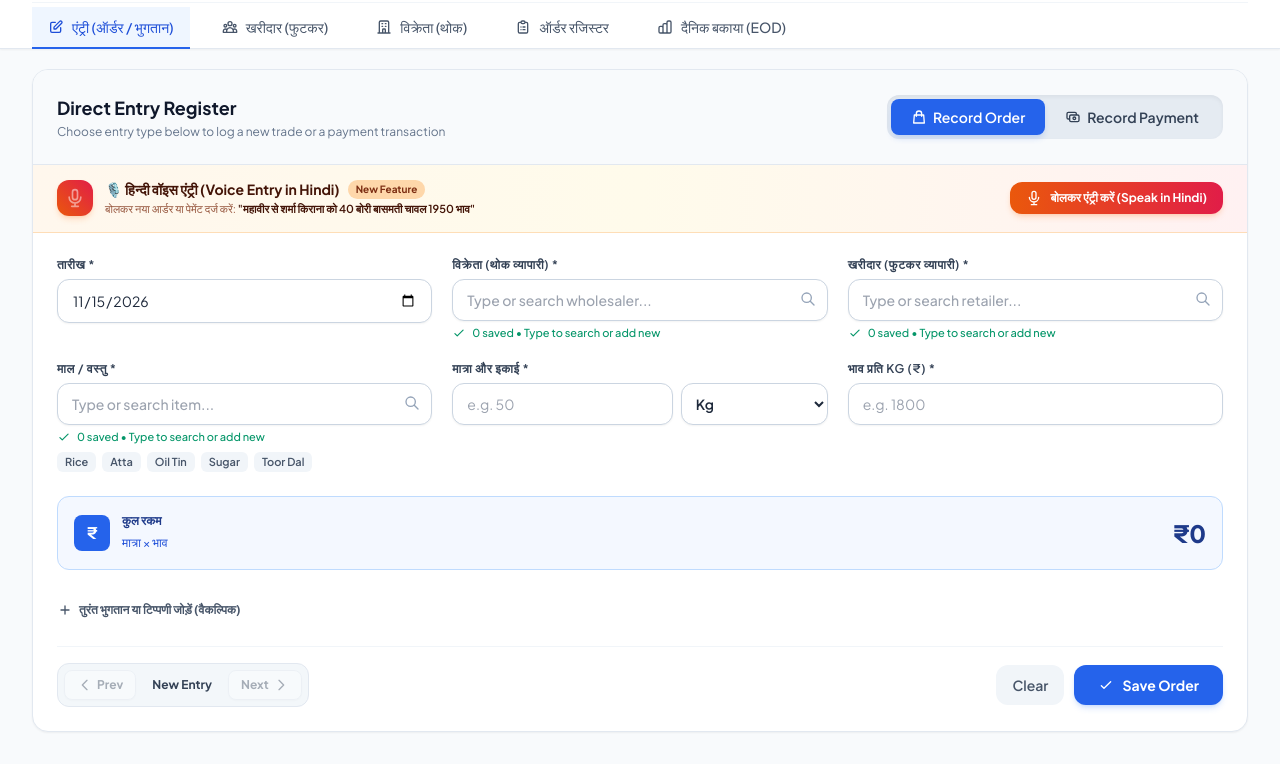
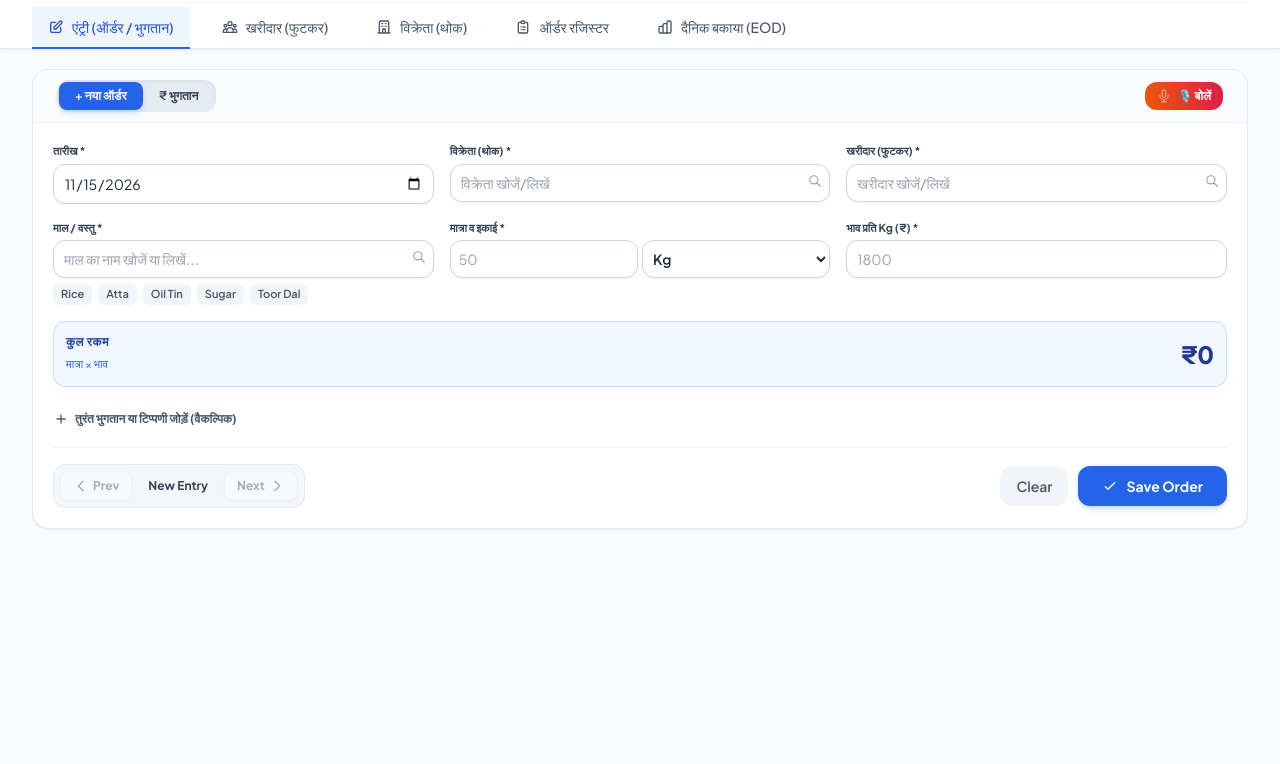
Before and after one commit to guptaratnesh/brokerapp, a plain HTML site: page index.html in a window 1280 px wide. Shown: the part 62-826 px from the top of the page. After the commit the page ends 800 px from the top, so only its background shows below. Drawn offline with nearby package versions, Linux system fonts and the light colour scheme.

Commit message:
Add files via upload

```diff
--- a/index.html
+++ b/index.html
@@ -104,23 +104,7 @@
   <!-- MAIN APP CONTAINER -->
   <main class="flex-1 max-w-7xl w-full mx-auto px-3 sm:px-6 lg:px-8 py-4 sm:py-5 pb-24 md:pb-8 overflow-x-hidden">
 
-    <!-- Mobile Quick Dues Strip (Visible on Mobile/Tablet) -->
-    <div class="grid grid-cols-2 gap-3 mb-5 md:hidden">
-      <div class="bg-emerald-50 border border-emerald-200 rounded-2xl p-3 flex items-center justify-between shadow-sm">
-        <div>
-          <span class="text-[10px] uppercase font-bold text-emerald-700 block tracking-wider">खरीदारों से लेना</span>
-          <span id="mobile-receivable" class="text-base font-extrabold text-emerald-900">₹0</span>
-        </div>
-        <div class="w-2.5 h-2.5 rounded-full bg-emerald-500 animate-pulse"></div>
-      </div>
-      <div class="bg-rose-50 border border-rose-200 rounded-2xl p-3 flex items-center justify-between shadow-sm">
-        <div>
-          <span class="text-[10px] uppercase font-bold text-rose-700 block tracking-wider">विक्रेताओं को देना</span>
-          <span id="mobile-payable" class="text-base font-extrabold text-rose-900">₹0</span>
-        </div>
-        <div class="w-2.5 h-2.5 rounded-full bg-rose-500"></div>
-      </div>
-    </div>
+
 
     <!-- ======================================================== -->
     <!-- VIEW 1: DATA ENTRY (TOGGLE BETWEEN ORDER & PAYMENT FORM) -->
@@ -130,101 +114,77 @@
       <!-- Card with Form Switcher -->
       <div class="bg-white rounded-2xl shadow-sm border border-slate-200 overflow-hidden">
 
-        <!-- Toggle Header -->
-        <div class="p-4 sm:p-6 bg-slate-50 border-b border-slate-200 flex flex-col sm:flex-row sm:items-center justify-between gap-4">
-          <div>
-            <h2 class="text-lg font-bold text-slate-900">Direct Entry Register</h2>
-            <p class="text-xs text-slate-500 mt-0.5">Choose entry type below to log a new trade or a payment transaction</p>
-          </div>
-
-          <!-- The User Toggle Switch -->
-          <div class="grid grid-cols-2 sm:inline-flex p-1 bg-slate-200/80 rounded-xl w-full sm:w-auto sm:max-w-sm shadow-inner">
-            <button id="toggle-form-order" class="toggle-active px-3 sm:px-5 py-2 rounded-lg font-semibold text-xs sm:text-sm transition-all flex items-center justify-center space-x-1.5">
-              <svg class="w-4 h-4" fill="none" stroke="currentColor" viewBox="0 0 24 24"><path stroke-linecap="round" stroke-linejoin="round" stroke-width="2" d="M16 11V7a4 4 0 00-8 0v4M5 9h14l1 12H4L5 9z"></path></svg>
-              <span>Record Order</span>
+        <!-- Compact 1-Row Toolbar: Order/Payment Toggle + Hindi Voice -->
+        <div class="px-3 sm:px-6 py-2.5 border-b border-slate-100 bg-slate-50/70 flex items-center justify-between gap-2">
+          <div class="grid grid-cols-2 sm:inline-flex p-0.5 bg-slate-200/80 rounded-xl flex-1 sm:flex-none shadow-inner">
+            <button id="toggle-form-order" class="toggle-active px-2.5 sm:px-4 py-1.5 rounded-lg font-semibold text-xs transition-all flex items-center justify-center space-x-1">
+              <span>+ नया ऑर्डर</span>
             </button>
-            <button id="toggle-form-payment" class="px-3 sm:px-5 py-2 rounded-lg font-semibold text-xs sm:text-sm text-slate-700 hover:text-slate-900 transition-all flex items-center justify-center space-x-1.5">
-              <svg class="w-4 h-4" fill="none" stroke="currentColor" viewBox="0 0 24 24"><path stroke-linecap="round" stroke-linejoin="round" stroke-width="2" d="M17 9V7a2 2 0 00-2-2H5a2 2 0 00-2 2v6a2 2 0 002 2h2m2 4h10a2 2 0 002-2v-6a2 2 0 00-2-2H9a2 2 0 00-2 2v6a2 2 0 002 2zm7-5a2 2 0 11-4 0 2 2 0 014 0z"></path></svg>
-              <span>Record Payment</span>
+            <button id="toggle-form-payment" class="px-2.5 sm:px-4 py-1.5 rounded-lg font-semibold text-xs text-slate-700 hover:text-slate-900 transition-all flex items-center justify-center space-x-1">
+              <span>₹ भुगतान</span>
             </button>
           </div>
-        </div>
-
-        <!-- Hindi Voice Assistant Callout Bar -->
-        <div class="px-4 sm:px-6 py-3.5 bg-gradient-to-r from-orange-50 via-amber-50 to-rose-50 border-b border-orange-200/80 flex flex-col sm:flex-row items-start sm:items-center justify-between gap-3">
-          <div class="flex items-center space-x-3">
-            <div class="w-9 h-9 rounded-xl bg-gradient-to-tr from-orange-600 to-rose-600 text-white flex items-center justify-center shadow-md shadow-orange-500/20 shrink-0">
-              <svg class="w-5 h-5 animate-pulse" fill="none" stroke="currentColor" viewBox="0 0 24 24"><path stroke-linecap="round" stroke-linejoin="round" stroke-width="2" d="M19 11a7 7 0 01-7 7m0 0a7 7 0 01-7-7m7 7v4m0 0H8m4 0h4m-4-8a3 3 0 01-3-3V5a3 3 0 116 0v6a3 3 0 01-3 3z"></path></svg>
-            </div>
-            <div>
-              <div class="flex items-center space-x-2">
-                <span class="text-xs sm:text-sm font-bold text-orange-950">🎙️ हिन्दी वॉइस एंट्री (Voice Entry in Hindi)</span>
-                <span class="text-[10px] bg-orange-200 text-orange-900 font-bold px-2 py-0.5 rounded-full">New Feature</span>
-              </div>
-              <p class="text-[11px] text-orange-900/80 mt-0.5">बोलकर नया आर्डर या पेमेंट दर्ज करें: <span class="font-semibold text-orange-950">"महावीर से शर्मा किराना को 40 बोरी बासमती चावल 1950 भाव"</span></p>
-            </div>
-          </div>
-          <button type="button" id="btn-start-voice" class="w-full sm:w-auto justify-center px-4 py-2.5 sm:py-2 bg-gradient-to-r from-orange-600 to-rose-600 hover:from-orange-700 hover:to-rose-700 active:scale-95 text-white font-bold text-xs rounded-xl shadow-md shadow-orange-500/20 flex items-center space-x-2 transition-all shrink-0">
-            <svg class="w-4 h-4" fill="none" stroke="currentColor" viewBox="0 0 24 24"><path stroke-linecap="round" stroke-linejoin="round" stroke-width="2" d="M19 11a7 7 0 01-7 7m0 0a7 7 0 01-7-7m7 7v4m0 0H8m4 0h4m-4-8a3 3 0 01-3-3V5a3 3 0 116 0v6a3 3 0 01-3 3z"></path></svg>
-            <span>बोलकर एंट्री करें (Speak in Hindi)</span>
+          <button type="button" id="btn-start-voice" class="px-3 py-1.5 bg-gradient-to-r from-orange-600 to-rose-600 hover:from-orange-700 hover:to-rose-700 active:scale-95 text-white font-bold text-xs rounded-xl shadow-sm flex items-center space-x-1.5 transition-all shrink-0">
+            <svg class="w-3.5 h-3.5 animate-pulse" fill="none" stroke="currentColor" viewBox="0 0 24 24"><path stroke-linecap="round" stroke-linejoin="round" stroke-width="2" d="M19 11a7 7 0 01-7 7m0 0a7 7 0 01-7-7m7 7v4m0 0H8m4 0h4m-4-8a3 3 0 01-3-3V5a3 3 0 116 0v6a3 3 0 01-3 3z"></path></svg>
+            <span>🎙️ बोलें</span>
           </button>
         </div>
 
-        <div class="p-4 sm:p-6">
+        <div class="p-3 sm:p-5">
 
           <!-- ========================= -->
           <!-- FORM A: RECORD NEW ORDER -->
           <!-- ========================= -->
-          <form id="form-order" novalidate class="space-y-6">
-            <div class="grid grid-cols-1 md:grid-cols-3 gap-5">
+          <form id="form-order" novalidate class="space-y-3 sm:space-y-4">
+            <div class="grid grid-cols-2 md:grid-cols-3 gap-2.5 sm:gap-4">
 
               <!-- Date -->
               <div>
-                <label for="order-date" class="block text-xs font-semibold text-slate-700 uppercase tracking-wider mb-1.5">तारीख *</label>
-                <input type="date" id="order-date" required class="w-full rounded-xl border border-slate-300 px-3.5 py-2.5 text-sm focus:ring-2 focus:ring-blue-500 focus:border-blue-500 shadow-sm">
+                <label for="order-date" class="block text-[11px] font-bold text-slate-700 mb-1">तारीख *</label>
+                <input type="date" id="order-date" required class="w-full rounded-xl border border-slate-300 px-2.5 py-2 text-xs sm:text-sm focus:ring-2 focus:ring-blue-500 focus:border-blue-500 shadow-sm">
+              </div>
+
+              <!-- Auto-Calculated Total Callout (Compact, side-by-side with Date on mobile) -->
+              <div class="md:order-last md:col-span-3 bg-blue-50/80 border border-blue-200 rounded-xl px-3 py-1.5 sm:p-3 flex items-center justify-between">
+                <div>
+                  <span class="text-[10px] sm:text-xs font-bold uppercase tracking-wider text-blue-800 block">कुल रकम</span>
+                  <span class="hidden sm:inline text-[11px] text-blue-600">मात्रा × भाव</span>
+                </div>
+                <div class="text-base sm:text-2xl font-extrabold text-blue-900" id="order-amount-display">₹0</div>
               </div>
 
               <!-- Wholesaler (Seller) - Google-style Editable Autocomplete -->
               <div class="relative">
-                <label for="order-seller" class="block text-xs font-semibold text-slate-700 uppercase tracking-wider mb-1.5">विक्रेता (थोक व्यापारी) *</label>
+                <label for="order-seller" class="block text-[11px] font-bold text-slate-700 mb-1">विक्रेता (थोक) *</label>
                 <div class="relative">
-                  <input type="text" id="order-seller" autocomplete="off" placeholder="Type or search wholesaler..." required class="w-full rounded-xl border border-slate-300 pl-3.5 pr-8 py-2.5 text-sm font-medium focus:ring-2 focus:ring-blue-500 focus:border-blue-500 shadow-sm bg-white">
-                  <svg class="w-4 h-4 text-slate-400 absolute right-3 top-3 pointer-events-none" fill="none" stroke="currentColor" viewBox="0 0 24 24"><path stroke-linecap="round" stroke-linejoin="round" stroke-width="2" d="M21 21l-6-6m2-5a7 7 0 11-14 0 7 7 0 0114 0z"></path></svg>
+                  <input type="text" id="order-seller" autocomplete="off" placeholder="विक्रेता खोजें/लिखें" required class="w-full rounded-xl border border-slate-300 pl-2.5 pr-7 py-2 text-xs sm:text-sm font-medium focus:ring-2 focus:ring-blue-500 focus:border-blue-500 shadow-sm bg-white">
+                  <svg class="w-3.5 h-3.5 text-slate-400 absolute right-2 top-2.5 pointer-events-none" fill="none" stroke="currentColor" viewBox="0 0 24 24"><path stroke-linecap="round" stroke-linejoin="round" stroke-width="2" d="M21 21l-6-6m2-5a7 7 0 11-14 0 7 7 0 0114 0z"></path></svg>
                 </div>
-                <div id="seller-suggestions" class="absolute z-30 left-0 right-0 mt-1 bg-white border border-slate-200 rounded-xl shadow-xl max-h-52 overflow-y-auto hidden"></div>
-                <div class="flex items-center space-x-1.5 mt-1 text-[11px] text-emerald-600 font-medium">
-                  <svg class="w-3.5 h-3.5" fill="none" stroke="currentColor" viewBox="0 0 24 24"><path stroke-linecap="round" stroke-linejoin="round" stroke-width="2" d="M5 13l4 4L19 7"></path></svg>
-                  <span id="seller-count-badge">Type new or pick from saved list</span>
-                </div>
+                <div id="seller-suggestions" class="absolute z-30 left-0 right-0 mt-1 bg-white border border-slate-200 rounded-xl shadow-xl max-h-44 overflow-y-auto hidden"></div>
+                <span id="seller-count-badge" class="hidden"></span>
               </div>
 
               <!-- Retailer (Buyer) - Google-style Editable Autocomplete -->
               <div class="relative">
-                <label for="order-buyer" class="block text-xs font-semibold text-slate-700 uppercase tracking-wider mb-1.5">खरीदार (फुटकर व्यापारी) *</label>
+                <label for="order-buyer" class="block text-[11px] font-bold text-slate-700 mb-1">खरीदार (फुटकर) *</label>
                 <div class="relative">
-                  <input type="text" id="order-buyer" autocomplete="off" placeholder="Type or search retailer..." required class="w-full rounded-xl border border-slate-300 pl-3.5 pr-8 py-2.5 text-sm font-medium focus:ring-2 focus:ring-blue-500 focus:border-blue-500 shadow-sm bg-white">
-                  <svg class="w-4 h-4 text-slate-400 absolute right-3 top-3 pointer-events-none" fill="none" stroke="currentColor" viewBox="0 0 24 24"><path stroke-linecap="round" stroke-linejoin="round" stroke-width="2" d="M21 21l-6-6m2-5a7 7 0 11-14 0 7 7 0 0114 0z"></path></svg>
+                  <input type="text" id="order-buyer" autocomplete="off" placeholder="खरीदार खोजें/लिखें" required class="w-full rounded-xl border border-slate-300 pl-2.5 pr-7 py-2 text-xs sm:text-sm font-medium focus:ring-2 focus:ring-blue-500 focus:border-blue-500 shadow-sm bg-white">
+                  <svg class="w-3.5 h-3.5 text-slate-400 absolute right-2 top-2.5 pointer-events-none" fill="none" stroke="currentColor" viewBox="0 0 24 24"><path stroke-linecap="round" stroke-linejoin="round" stroke-width="2" d="M21 21l-6-6m2-5a7 7 0 11-14 0 7 7 0 0114 0z"></path></svg>
                 </div>
-                <div id="buyer-suggestions" class="absolute z-30 left-0 right-0 mt-1 bg-white border border-slate-200 rounded-xl shadow-xl max-h-52 overflow-y-auto hidden"></div>
-                <div class="flex items-center space-x-1.5 mt-1 text-[11px] text-emerald-600 font-medium">
-                  <svg class="w-3.5 h-3.5" fill="none" stroke="currentColor" viewBox="0 0 24 24"><path stroke-linecap="round" stroke-linejoin="round" stroke-width="2" d="M5 13l4 4L19 7"></path></svg>
-                  <span id="buyer-count-badge">Type new or pick from saved list</span>
+                <div id="buyer-suggestions" class="absolute z-30 left-0 right-0 mt-1 bg-white border border-slate-200 rounded-xl shadow-xl max-h-44 overflow-y-auto hidden"></div>
+                <span id="buyer-count-badge" class="hidden"></span>
+              </div>
+
+              <!-- Item - Google-style Editable Autocomplete (Full width on mobile) -->
+              <div class="relative col-span-2 md:col-span-1">
+                <label for="order-item" class="block text-[11px] font-bold text-slate-700 mb-1">माल / वस्तु *</label>
+                <div class="relative">
+                  <input type="text" id="order-item" autocomplete="off" placeholder="माल का नाम खोजें या लिखें..." required class="w-full rounded-xl border border-slate-300 pl-2.5 pr-7 py-2 text-xs sm:text-sm font-medium focus:ring-2 focus:ring-blue-500 focus:border-blue-500 shadow-sm bg-white">
+                  <svg class="w-3.5 h-3.5 text-slate-400 absolute right-2 top-2.5 pointer-events-none" fill="none" stroke="currentColor" viewBox="0 0 24 24"><path stroke-linecap="round" stroke-linejoin="round" stroke-width="2" d="M21 21l-6-6m2-5a7 7 0 11-14 0 7 7 0 0114 0z"></path></svg>
                 </div>
-              </div>
-
-              <!-- Item - Google-style Editable Autocomplete -->
-              <div class="relative">
-                <label for="order-item" class="block text-xs font-semibold text-slate-700 uppercase tracking-wider mb-1.5">माल / वस्तु *</label>
-                <div class="relative">
-                  <input type="text" id="order-item" autocomplete="off" placeholder="Type or search item..." required class="w-full rounded-xl border border-slate-300 pl-3.5 pr-8 py-2.5 text-sm font-medium focus:ring-2 focus:ring-blue-500 focus:border-blue-500 shadow-sm bg-white">
-                  <svg class="w-4 h-4 text-slate-400 absolute right-3 top-3 pointer-events-none" fill="none" stroke="currentColor" viewBox="0 0 24 24"><path stroke-linecap="round" stroke-linejoin="round" stroke-width="2" d="M21 21l-6-6m2-5a7 7 0 11-14 0 7 7 0 0114 0z"></path></svg>
-                </div>
-                <div id="item-suggestions" class="absolute z-30 left-0 right-0 mt-1 bg-white border border-slate-200 rounded-xl shadow-xl max-h-52 overflow-y-auto hidden"></div>
-                <div class="flex items-center space-x-1.5 mt-1 text-[11px] text-emerald-600 font-medium">
-                  <svg class="w-3.5 h-3.5" fill="none" stroke="currentColor" viewBox="0 0 24 24"><path stroke-linecap="round" stroke-linejoin="round" stroke-width="2" d="M5 13l4 4L19 7"></path></svg>
-                  <span id="item-count-badge">Type new or pick from saved list</span>
-                </div>
-                <div class="flex flex-wrap gap-1.5 mt-1.5">
+                <div id="item-suggestions" class="absolute z-30 left-0 right-0 mt-1 bg-white border border-slate-200 rounded-xl shadow-xl max-h-44 overflow-y-auto hidden"></div>
+                <span id="item-count-badge" class="hidden"></span>
+                <div class="hidden sm:flex flex-wrap gap-1.5 mt-1.5">
                   <button type="button" class="btn-quick-item px-2 py-0.5 text-[11px] font-semibold bg-slate-100 hover:bg-blue-100 hover:text-blue-800 text-slate-600 rounded-md transition-colors" data-item="Basmati Rice" data-unit="Bag">Rice</button>
                   <button type="button" class="btn-quick-item px-2 py-0.5 text-[11px] font-semibold bg-slate-100 hover:bg-blue-100 hover:text-blue-800 text-slate-600 rounded-md transition-colors" data-item="Wheat Flour / Atta" data-unit="Bag">Atta</button>
                   <button type="button" class="btn-quick-item px-2 py-0.5 text-[11px] font-semibold bg-slate-100 hover:bg-blue-100 hover:text-blue-800 text-slate-600 rounded-md transition-colors" data-item="Refined Oil (15L)" data-unit="Tin">Oil Tin</button>
@@ -235,10 +195,10 @@
 
               <!-- Quantity & Unit -->
               <div>
-                <label for="order-qty" class="block text-xs font-semibold text-slate-700 uppercase tracking-wider mb-1.5">मात्रा और इकाई *</label>
-                <div class="flex space-x-2">
-                  <input type="number" id="order-qty" min="0.01" step="any" placeholder="e.g. 50" required class="w-3/5 rounded-xl border border-slate-300 px-3.5 py-2.5 text-sm focus:ring-2 focus:ring-blue-500 focus:border-blue-500 shadow-sm">
-                  <select id="order-unit" class="w-2/5 rounded-xl border border-slate-300 px-2.5 py-2.5 text-sm font-semibold bg-white focus:ring-2 focus:ring-blue-500 focus:border-blue-500 shadow-sm">
+                <label for="order-qty" class="block text-[11px] font-bold text-slate-700 mb-1">मात्रा व इकाई *</label>
+                <div class="flex space-x-1">
+                  <input type="number" id="order-qty" min="0.01" step="any" placeholder="50" required class="w-1/2 rounded-xl border border-slate-300 px-2 py-2 text-xs sm:text-sm focus:ring-2 focus:ring-blue-500 focus:border-blue-500 shadow-sm">
+                  <select id="order-unit" class="w-1/2 rounded-xl border border-slate-300 px-1.5 py-2 text-xs sm:text-sm font-semibold bg-white focus:ring-2 focus:ring-blue-500 focus:border-blue-500 shadow-sm">
                     <option value="Kg">Kg</option>
                     <option value="Piece">Piece</option>
                     <option value="Tin">Tin</option>
@@ -252,24 +212,10 @@
 
               <!-- Rate -->
               <div>
-                <label id="order-rate-label" for="order-rate" class="block text-xs font-semibold text-slate-700 uppercase tracking-wider mb-1.5">भाव प्रति Kg (₹) *</label>
-                <input type="number" id="order-rate" min="0.01" step="any" placeholder="e.g. 1800" required class="w-full rounded-xl border border-slate-300 px-3.5 py-2.5 text-sm focus:ring-2 focus:ring-blue-500 focus:border-blue-500 shadow-sm">
+                <label id="order-rate-label" for="order-rate" class="block text-[11px] font-bold text-slate-700 mb-1">भाव प्रति Kg (₹) *</label>
+                <input type="number" id="order-rate" min="0.01" step="any" placeholder="1800" required class="w-full rounded-xl border border-slate-300 px-2.5 py-2 text-xs sm:text-sm focus:ring-2 focus:ring-blue-500 focus:border-blue-500 shadow-sm">
               </div>
 
-            </div>
-
-            <!-- Auto Amount Preview Callout -->
-            <div class="bg-blue-50/70 border border-blue-200 rounded-xl p-4 flex flex-col sm:flex-row items-center justify-between gap-4">
-              <div class="flex items-center space-x-3">
-                <div class="w-9 h-9 rounded-lg bg-blue-600 text-white flex items-center justify-center font-bold text-base">₹</div>
-                <div>
-                  <span class="text-xs font-semibold text-blue-900 block">कुल रकम</span>
-                  <span class="text-xs text-blue-700">मात्रा × भाव</span>
-                </div>
-              </div>
-              <div class="text-right">
-                <span id="order-amount-display" class="text-2xl font-extrabold text-blue-900">₹0</span>
-              </div>
             </div>
 
             <!-- Collapsible Optional Spot Payment & Remarks -->
@@ -1480,10 +1426,7 @@ function doGet(e) {
 
       document.getElementById('header-receivable').textContent = formatINR(totalReceivable);
       document.getElementById('header-payable').textContent = formatINR(totalPayable);
-      const mobRec = document.getElementById('mobile-receivable');
-      const mobPay = document.getElementById('mobile-payable');
-      if (mobRec) mobRec.textContent = formatINR(totalReceivable);
-      if (mobPay) mobPay.textContent = formatINR(totalPayable);
+
 
       // EOD stats
       const eodRec = document.getElementById('eod-total-receivable');
```
